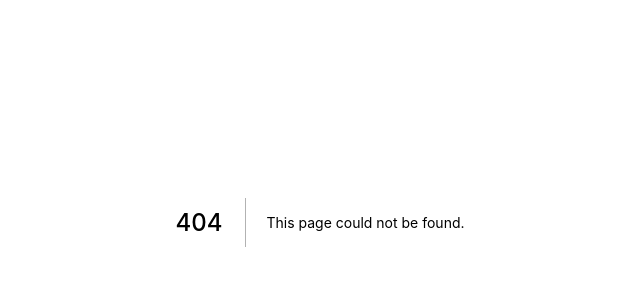
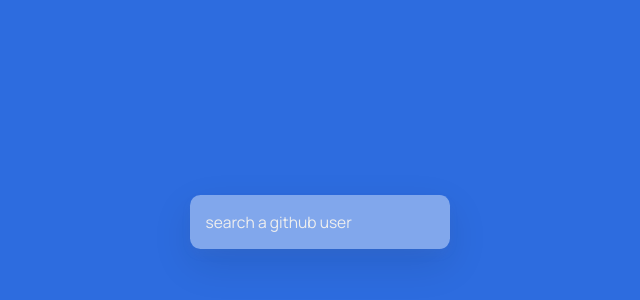
Before and after one commit to benxene/7days-50projects, a Next.js app: page /github-profile in a window 1280 px wide. Before the commit this address had no page. Shown: the part 178-478 px from the top of the page, without its empty margins (320-960 px from the left). Built offline with nearby package versions, Linux system fonts and the light colour scheme.

Commit message:
github profile page added (Day 28) (#40)

```diff
--- /dev/null
+++ b/src/pages/github-profile.tsx
@@ -0,0 +1,209 @@
+import Head from 'next/head';
+import { useState } from 'react';
+import axios from 'axios';
+import styled from 'styled-components';
+
+import { colors } from '../constants/theme';
+
+import { Alert } from '../components/Utilities';
+
+const initialData = {
+  avatar_url: '',
+  bio: null,
+  name: null,
+  followers: null,
+  following: null,
+  public_repos: null
+};
+
+export default function DadJokes() {
+  const [name, setName] = useState('');
+
+  const [data, setData] = useState(initialData);
+  const [repo, setRepo] = useState<Array<object>>([]);
+  const [alert, setAlert] = useState({
+    open: false,
+    message: ''
+  });
+
+  const getUser = async () => {
+    const userUrl = `https://api.github.com/users/${name}`;
+    const repoUrl = `https://api.github.com/users/${name}/repos?sort=created`;
+    try {
+      const { data } = await axios.get(userUrl);
+      const res = await axios.get(repoUrl);
+      setData(data);
+      setRepo(res.data.filter((data: object, ind: number) => ind < 5));
+    } catch (err) {
+      if (err.response) {
+        if (err.response.status === 404) {
+          setAlert({
+            open: true,
+            message: 'Profile not found'
+          });
+        } else {
+          setAlert({
+            open: true,
+            message: 'Unable to find user'
+          });
+        }
+      } else {
+        console.error(err);
+      }
+    }
+  };
+
+  const handleChange = (e: React.ChangeEvent<HTMLInputElement>) => {
+    setName(e.target.value);
+  };
+
+  const handleKeyPress = (e: React.KeyboardEvent<HTMLInputElement>) => {
+    if (e.key === 'Enter') {
+      getUser();
+    }
+  };
+
+  return (
+    <>
+      <Head>
+        <title>GITHUB Profiles | 7 days 50 projects</title>
+      </Head>
+      <Section>
+        <Main>
+          <input placeholder='search a github user' value={name} onChange={handleChange} onKeyDown={handleKeyPress} />
+
+          {initialData !== data && (
+            <div>
+              <div>
+                <img src={data.avatar_url} alt={'img'}></img>
+              </div>
+              <div>
+                <h2>{data.name}</h2>
+                <p>{data.bio}</p>
+                <ul>
+                  <li>
+                    {data.followers} <strong>Followers</strong>
+                  </li>
+                  <li>
+                    {data.following} <strong>Following</strong>
+                  </li>
+                  <li>
+                    {data.public_repos} <strong>Repos</strong>
+                  </li>
+                </ul>
+                {repo.map((value: any, ind: number) => {
+                  return <Repo key={ind}>{value.name}</Repo>;
+                })}
+              </div>
+            </div>
+          )}
+        </Main>
+        {alert.open && (
+          <Alert color='white' bgColor='#00b029'>
+            {alert.message}
+          </Alert>
+        )}
+      </Section>
+    </>
+  );
+}
+
+const Section = styled.section`
+  min-height: 100vh;
+  background-color: ${colors.primary};
+  color: ${colors.contrast.darkSlate};
+  display: flex;
+  flex-direction: column;
+  justify-content: center;
+  align-items: center;
+  padding: 2rem;
+`;
+
+const Main = styled.div`
+  & > div {
+    background-color: #81a7ec;
+    border-radius: 2.5rem;
+    box-shadow: 0 0.5rem 1rem rgba(154, 160, 185, 0.05), 0 15px 40px rgba(0, 0, 0, 0.1);
+    display: flex;
+    justify-content: space-around;
+    align-items: center;
+    flex-wrap: wrap;
+    padding: 3rem;
+    margin: 2rem 1.5rem;
+
+    & div {
+      color: #fff;
+
+      & :nth-child(1) {
+        height: 15rem;
+        width: 15rem;
+        border-radius: 100%;
+        overflow: hidden;
+        margin: 1rem;
+        border: 1rem solid #2353ac;
+
+        img {
+          width: 100%;
+          object-fit: cover;
+          object-position: center;
+        }
+      }
+
+      & :nth-child(2) {
+        margin: 1rem;
+
+        h2 {
+          font-size: 3rem;
+          margin: 1rem 0;
+        }
+
+        p {
+          margin: 1rem 0;
+        }
+
+        ul {
+          list-style: none;
+          display: flex;
+          flex-wrap: wrap;
+          margin-bottom: 1rem;
+
+          li {
+            &:not(:last-child) {
+              margin-right: 1rem;
+            }
+          }
+        }
+      }
+    }
+  }
+
+  & input {
+    width: 80%;
+    margin: 0 auto;
+    min-width: 25rem;
+    max-width: 50rem;
+    display: block;
+    background-color: #81a7ec;
+    border: none;
+    border-radius: 1rem;
+    color: #fff;
+    padding: 1.5rem;
+    font-family: inherit;
+    font-size: 1.5rem;
+    box-shadow: 0 0.5rem 1rem rgba(154, 160, 185, 0.05), 0 15px 40px rgba(0, 0, 0, 0.1);
+    outline: none;
+
+    &::placeholder {
+      color: #eeeeee;
+    }
+  }
+`;
+
+const Repo = styled.p`
+  background-color: #2353ac;
+  font-size: 1rem;
+  display: inline-block;
+  margin: 0.5rem !important;
+  padding: 0.5rem;
+  color: #fff;
+`;
```
